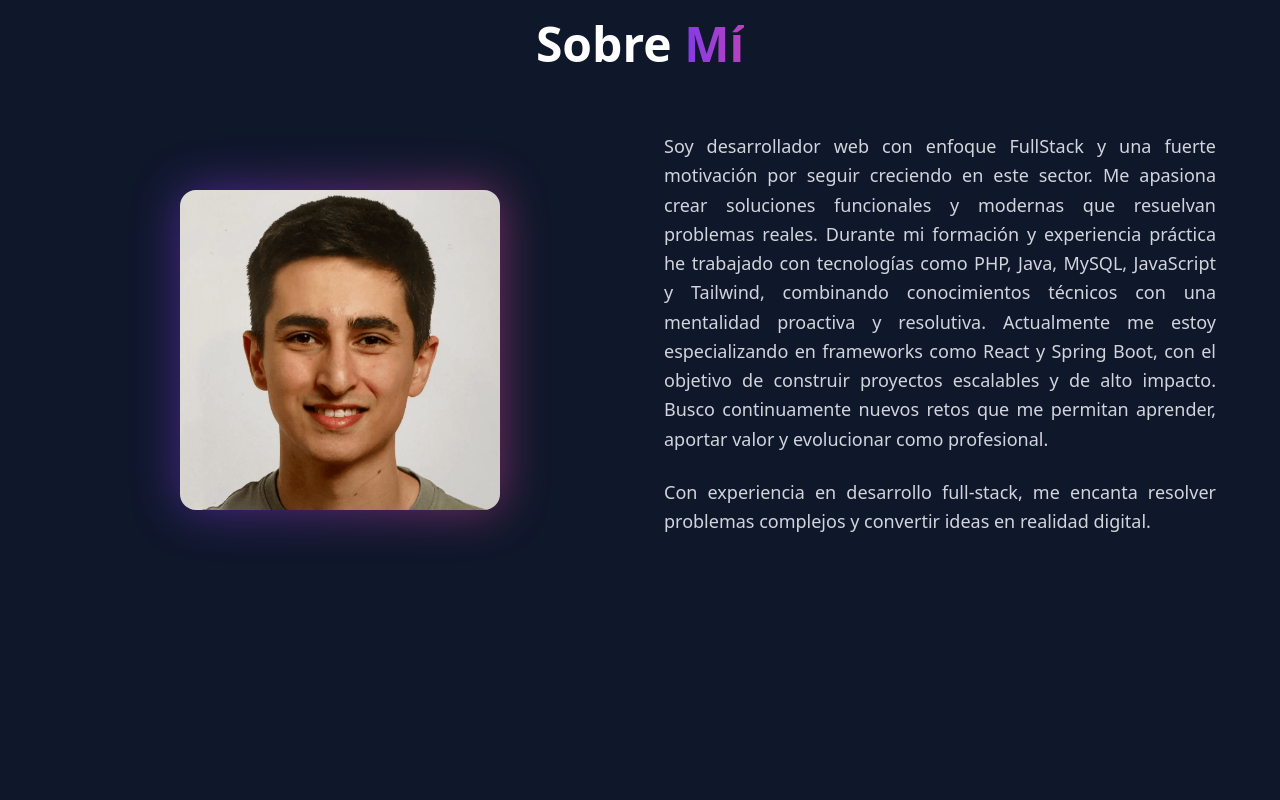
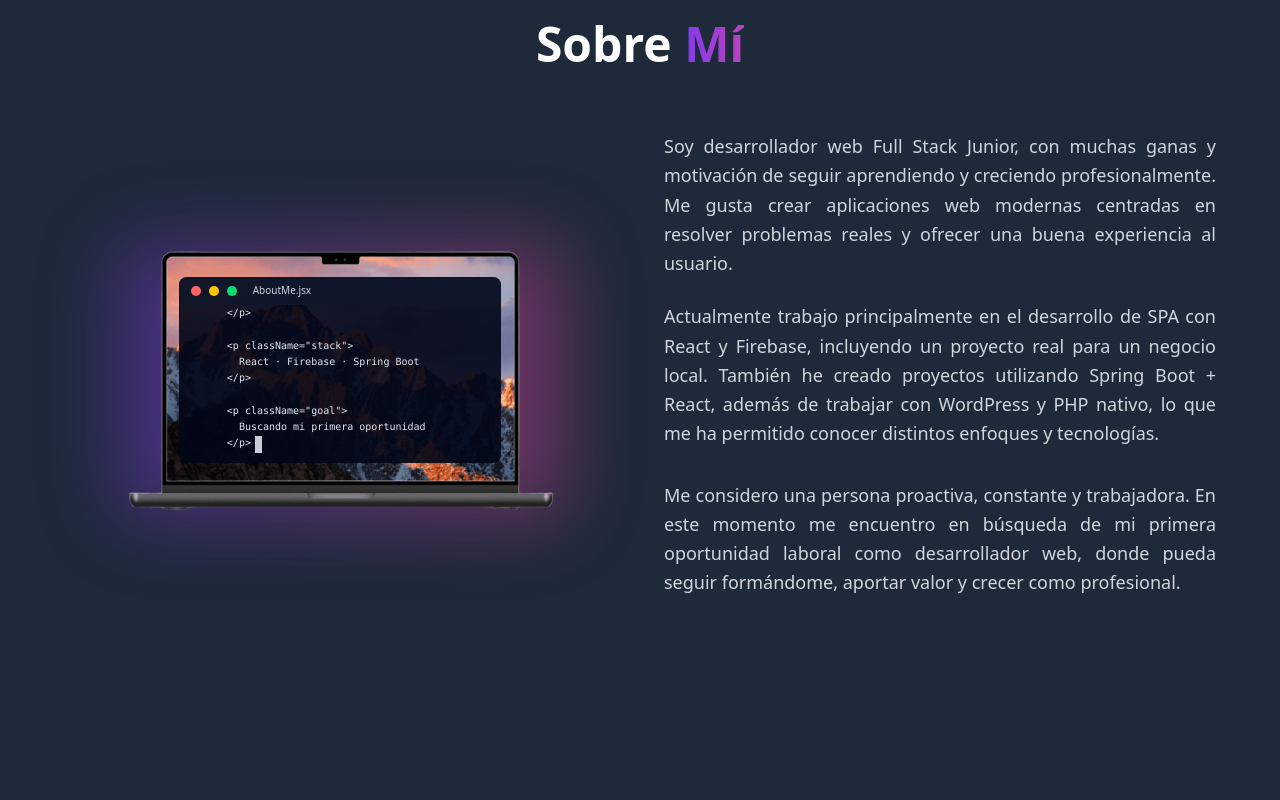
Before and after one commit to PabloDev96/portfolio_2.0, a React (Vite) app: page / in a window 1280 px wide. Shown: the part 860-1660 px from the top of the page. Built offline with nearby package versions, Linux system fonts and the light colour scheme.

Commit message:
UPDATE GRAL

```diff
--- a/src/App.jsx
+++ b/src/App.jsx
@@ -10,7 +10,7 @@ function App() {
   useDynamicFavicon(theme);
 
   return (
-    <div className="min-h-screen bg-slate-900 text-white w-full overflow-x-hidden relative">
+    <div className="min-h-screen bg-gray-800 text-white w-full overflow-x-hidden relative">
       {/* Fondo de partículas */}
       <ParticlesBackground density={30} maxParticles={1000} linkLines={false} />
 
--- a/src/components/About.jsx
+++ b/src/components/About.jsx
@@ -1,11 +1,14 @@
-import { motion, useInView } from "framer-motion";
-import { useRef } from "react";
+import { motion, useInView, AnimatePresence } from "framer-motion";
+import { useRef, useEffect, useState } from "react";
+import macbook from "../assets/macbook.png";
 import yo from "../assets/yo.png";
 import Section from "./Section";
 
 const About = () => {
     const ref = useRef(null);
     const isInView = useInView(ref, { once: false, margin: "-100px" });
+    const codeScrollRef = useRef(null);
+
 
     const skills = [
         { name: "React", level: 90 },
@@ -25,6 +28,60 @@ const About = () => {
         hidden: { opacity: 0, x: -50 },
         visible: { opacity: 1, x: 0, transition: { duration: 0.5 } },
     };
+
+    const [typed, setTyped] = useState("");
+    const [showFinal, setShowFinal] = useState(false);
+
+    const codeText = `import pablo from "/assets/pablo.png";
+
+export default function AboutMe() {
+  return (
+    <div className="about">
+      <p className="role">
+        Desarrollador Full Stack Junior
+      </p>
+
+      <p className="stack">
+        React · Firebase · Spring Boot
+      </p>
+
+      <p className="goal">
+        Buscando mi primera oportunidad
+      </p>
+    </div>
+  );
+}`;
+
+    // Velocidad de escritura (ms por caracter)
+    const typingSpeed = 18;
+    // Pausa al terminar antes de mostrar el “final”
+    const endDelay = 600;
+
+    useEffect(() => {
+        // Reinicia si vuelve a entrar en vista (o si quieres solo una vez, cambia lógica)
+        if (!isInView) return;
+
+        let i = 0;
+        setTyped("");
+        setShowFinal(false);
+
+        const interval = setInterval(() => {
+            i += 1;
+            setTyped(codeText.slice(0, i));
+
+            if (i >= codeText.length) {
+                clearInterval(interval);
+                setTimeout(() => setShowFinal(true), endDelay);
+            }
+        }, typingSpeed);
+
+        return () => clearInterval(interval);
+    }, [isInView]);
+
+    useEffect(() => {
+        if (!codeScrollRef.current) return;
+        codeScrollRef.current.scrollTop = codeScrollRef.current.scrollHeight;
+    }, [typed]);
 
     return (
         <Section id="about" className="min-h-screen">
@@ -55,21 +112,93 @@ const About = () => {
                         animate={isInView ? { opacity: 1, x: 0 } : {}}
                         transition={{ duration: 0.8 }}
                     >
-                        <motion.div className="relative w-80 h-80 mx-auto" whileHover={{ scale: 1.05 }}>
-                            {/* Halo dinámico */}
+                        <motion.div className="relative mx-auto max-w-md" whileHover={{ scale: 1.03 }}>
+                            {/* Halo */}
                             <div
-                                className="absolute inset-0 rounded-2xl blur-xl opacity-50"
+                                className="absolute inset-0 blur-2xl opacity-40 -z-10"
                                 style={{
-                                    backgroundImage:
-                                        "linear-gradient(90deg, var(--primary), var(--accent))",
+                                    backgroundImage: "linear-gradient(90deg, var(--primary), var(--accent))",
                                 }}
                             />
-                            <div className="relative w-full h-full bg-slate-800 rounded-2xl overflow-hidden">
-                                <img
-                                    src={yo}
-                                    alt="Foto de perfil de Pablo Díaz"
-                                    className="w-full h-full object-cover"
-                                />
+
+                            {/* MacBook */}
+                            <img src={macbook} alt="MacBook" className="w-full h-auto" />
+
+                            {/* Pantalla (área donde va el contenido) */}
+                            <div
+                                className="
+      absolute
+      top-[12%]
+      left-[14%]
+      w-[72%]
+      h-[68%]
+      rounded-lg
+      overflow-hidden
+    "
+                            >
+                                <AnimatePresence mode="wait">
+                                    {!showFinal ? (
+                                        <motion.div
+                                            key="typing"
+                                            initial={{ opacity: 0 }}
+                                            animate={{ opacity: 1 }}
+                                            exit={{ opacity: 0 }}
+                                            className="w-full h-full bg-slate-950/90"
+                                        >
+                                            {/* “Editor” */}
+                                            <div className="h-7 w-full bg-slate-900/80 flex items-center gap-2 px-3">
+                                                <span className="w-2.5 h-2.5 rounded-full bg-red-400" />
+                                                <span className="w-2.5 h-2.5 rounded-full bg-yellow-400" />
+                                                <span className="w-2.5 h-2.5 rounded-full bg-green-400" />
+                                                <span className="ml-2 text-[10px] text-slate-300 font-medium">
+                                                    AboutMe.jsx
+                                                </span>
+                                            </div>
+
+                                            {/* Área scrolleable */}
+                                            <div
+                                                ref={codeScrollRef}
+                                                className="h-[calc(100%-28px)] overflow-y-auto no-scrollbar"
+                                            >
+
+                                                <pre className="p-3 text-[10px] leading-relaxed text-slate-200 font-mono whitespace-pre-wrap">
+                                                    {typed}
+                                                    <span className="inline-block w-[7px] translate-y-[1px] bg-slate-200 ml-1 animate-pulse">
+                                                        &nbsp;
+                                                    </span>
+                                                </pre>
+                                            </div>
+                                        </motion.div>
+                                    ) : (
+                                        <motion.div
+                                            key="final"
+                                            initial={{ opacity: 0, y: 6 }}
+                                            animate={{ opacity: 1, y: 0 }}
+                                            exit={{ opacity: 0 }}
+                                            className="w-full h-full bg-slate-950/70 flex flex-col items-center justify-center text-center px-4"
+                                        >
+                                            <img
+                                                src={yo}
+                                                alt="Foto de Pablo Díaz"
+                                                className="w-16 h-16 rounded-full object-cover mb-3 border-2"
+                                                style={{ borderColor: "var(--primary)" }}
+                                            />
+
+                                            <p className="text-white text-xs leading-tight">
+                                                Desarrollador Web{" "}
+                                                <span style={{ color: "var(--primary)" }}>
+                                                    Full Stack Junior
+                                                </span>
+                                                <br />
+                                                React · Firebase · Spring Boot
+                                            </p>
+
+                                            <p className="text-slate-300 text-[10px] mt-2">
+                                                Buscando mi primera oportunidad
+                                            </p>
+                                        </motion.div>
+                                    )}
+                                </AnimatePresence>
                             </div>
                         </motion.div>
                     </motion.div>
@@ -81,7 +210,7 @@ const About = () => {
                             animate={isInView ? { opacity: 1, y: 0 } : {}}
                             transition={{ duration: 0.8, delay: 0.2 }}
                         >
-                            Soy desarrollador web con enfoque FullStack y una fuerte motivación por seguir creciendo en este sector. Me apasiona crear soluciones funcionales y modernas que resuelvan problemas reales. Durante mi formación y experiencia práctica he trabajado con tecnologías como PHP, Java, MySQL, JavaScript y Tailwind, combinando conocimientos técnicos con una mentalidad proactiva y resolutiva. Actualmente me estoy especializando en frameworks como React y Spring Boot, con el objetivo de construir proyectos escalables y de alto impacto. Busco continuamente nuevos retos que me permitan aprender, aportar valor y evolucionar como profesional.
+                            Soy desarrollador web Full Stack Junior, con muchas ganas y motivación de seguir aprendiendo y creciendo profesionalmente. Me gusta crear aplicaciones web modernas centradas en resolver problemas reales y ofrecer una buena experiencia al usuario.
                         </motion.p>
 
                         <motion.p
@@ -90,8 +219,16 @@ const About = () => {
                             animate={isInView ? { opacity: 1, y: 0 } : {}}
                             transition={{ duration: 0.8, delay: 0.3 }}
                         >
-                            Con experiencia en desarrollo full-stack, me encanta resolver problemas
-                            complejos y convertir ideas en realidad digital.
+                            Actualmente trabajo principalmente en el desarrollo de SPA con React y Firebase, incluyendo un proyecto real para un negocio local. También he creado proyectos utilizando Spring Boot + React, además de trabajar con WordPress y PHP nativo, lo que me ha permitido conocer distintos enfoques y tecnologías.
+                        </motion.p>
+
+                        <motion.p
+                            className="text-gray-300 text-lg mb-8 leading-relaxed text-justify"
+                            initial={{ opacity: 0, y: 20 }}
+                            animate={isInView ? { opacity: 1, y: 0 } : {}}
+                            transition={{ duration: 0.8, delay: 0.3 }}
+                        >
+                            Me considero una persona proactiva, constante y trabajadora. En este momento me encuentro en búsqueda de mi primera oportunidad laboral como desarrollador web, donde pueda seguir formándome, aportar valor y crecer como profesional.
                         </motion.p>
 
                     </div>
--- a/src/components/Footer.jsx
+++ b/src/components/Footer.jsx
@@ -122,6 +122,7 @@ const PopoverButton = ({ label, icon, primaryHref, copyValue }) => {
                 initial={{ borderRadius: "9999px" }}
                 whileHover={{ scale: 1.08, y: -2, borderRadius: "16px" }}
                 whileTap={{ scale: 0.96 }}
+                style={{ boxShadow: `0 14px 40px var(--primary-glow)` }}
                 transition={{
                     duration: 0.15,
                     ease: "easeInOut",
@@ -211,6 +212,7 @@ const ActionButton = ({ label, icon, href }) => (
         initial={{ borderRadius: "9999px" }}
         whileHover={{ scale: 1.08, y: -2, borderRadius: "16px" }}
         whileTap={{ scale: 0.96 }}
+            style={{ boxShadow: `0 14px 40px var(--primary-glow)` }}
         transition={{
             duration: 0.15,
             ease: "easeInOut",
--- a/src/components/Hero.jsx
+++ b/src/components/Hero.jsx
@@ -117,6 +117,7 @@ const Hero = () => {
                             className="inline-flex items-center gap-2 px-8 py-3 border-2 border-[var(--primary)] text-white rounded-full font-semibold text-lg hover:bg-[var(--primary-soft)] transition-colors"
                             whileHover={{ scale: 1.05 }}
                             whileTap={{ scale: 0.95 }}
+                            style={{ boxShadow: `0 14px 40px var(--primary-glow)` }}
                             onMouseEnter={(e) => attractToTarget(e, 1.35)}
                             onMouseLeave={stopAttractor}
                             onFocus={(e) => attractToTarget(e, 1.35)}
@@ -132,6 +133,7 @@ const Hero = () => {
                             className="inline-flex items-center gap-2 px-8 py-3 border-2 border-[var(--primary)] text-white rounded-full font-semibold text-lg hover:bg-[var(--primary-soft)] transition-colors"
                             whileHover={{ scale: 1.05 }}
                             whileTap={{ scale: 0.95 }}
+                            style={{ boxShadow: `0 14px 40px var(--primary-glow)` }}
                             onMouseEnter={(e) => attractToTarget(e, 1.35)}
                             onMouseLeave={stopAttractor}
                             onFocus={(e) => attractToTarget(e, 1.35)}
@@ -166,6 +168,7 @@ const Hero = () => {
                                         borderRadius: "16px"
                                     }}
                                     whileTap={{ scale: 0.96 }}
+                                    style={{ boxShadow: `0 14px 40px var(--primary-glow)` }}
                                     transition={{
                                         opacity: { duration: 0.5, delay: 0.7 + index * 0.1 },
                                         y: { duration: 0.5, delay: 0.7 + index * 0.1 },
--- a/src/components/NavBar.jsx
+++ b/src/components/NavBar.jsx
@@ -314,21 +314,6 @@ const NavBar = () => {
                             </a>
                         </motion.li>
                     ))}
-
-                    <motion.li variants={itemVariants}>
-                        <a
-                            href={CV_URL}
-                            target="_blank"
-                            rel="noopener noreferrer"
-                            onClick={() => setIsOpen(false)}
-                            className="inline-flex items-center gap-2 px-6 py-2 rounded-full border-2 border-[var(--primary)] text-white font-semibold hover:bg-[var(--primary-soft)] transition-colors"
-                            onMouseEnter={(e) => attractToTarget(e, 1.35)}
-                            onMouseLeave={stopAttractor}
-                        >
-                            <HiOutlineDocumentText className="text-2xl" />
-                            <span>Ver CV</span>
-                        </a>
-                    </motion.li>
                 </motion.ul>
             </motion.div>
 
@@ -354,6 +339,7 @@ const NavBar = () => {
                     boxShadow: "0 14px 40px var(--primary-glow)",
                 }}
                 whileTap={{ scale: 0.96 }}
+                style={{ boxShadow: `0 14px 40px var(--primary-glow)` }}
                 onMouseEnter={(e) => attractToTarget(e, 1.5)}
                 onMouseLeave={stopAttractor}
             >
--- a/src/index.css
+++ b/src/index.css
@@ -82,3 +82,13 @@ section {
   --accent: #38bdf8;
   --accent-soft: rgba(56, 189, 248, 0.18);
 }
+
+/* Ocultar scrollbar pero permitir scroll */
+.no-scrollbar {
+  -ms-overflow-style: none; /* IE y Edge */
+  scrollbar-width: none; /* Firefox */
+}
+
+.no-scrollbar::-webkit-scrollbar {
+  display: none; /* Chrome, Safari, Opera */
+}
```
Also changed, not shown: src/assets/macbook.png (added), src/assets/macbook1.png (added).
